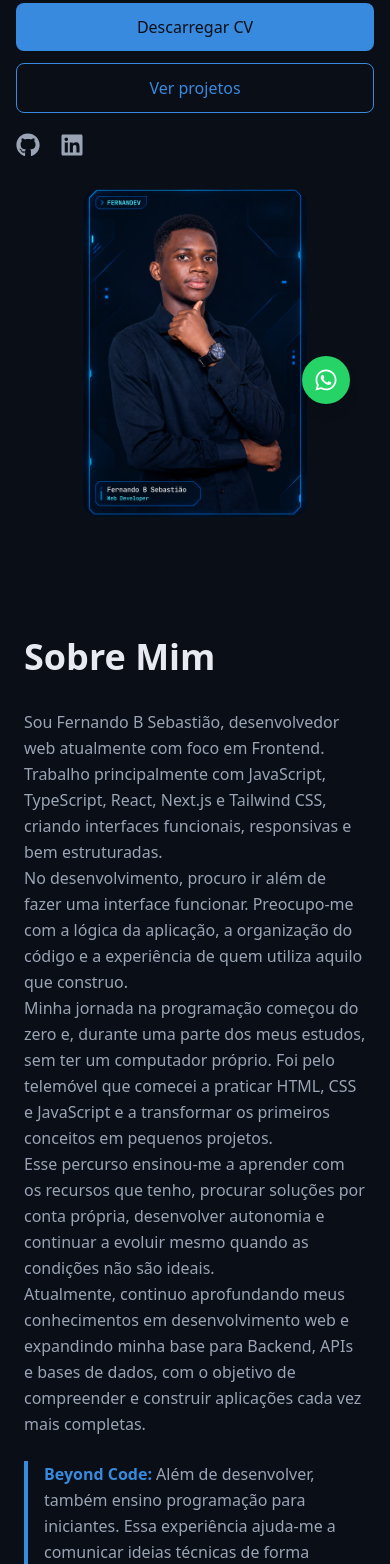
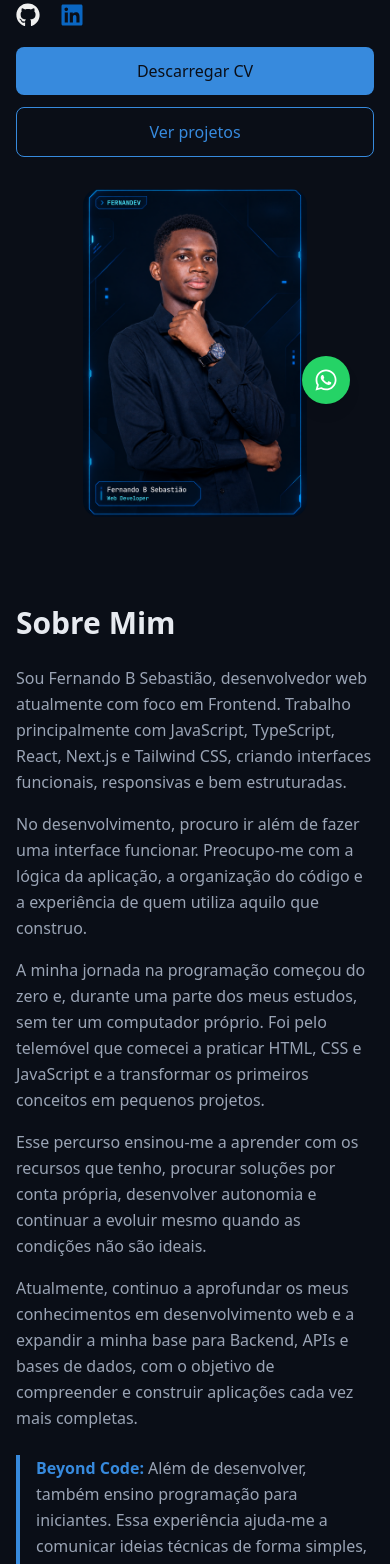
Before and after one commit to fernandev-tech/My-Portfolio, a Next.js app in the folder portfolio/: page / in a window 390 px wide. Shown: the part 400-1964 px from the top of the page. Built offline with nearby package versions, Linux system fonts and the light colour scheme.

Commit message:
Responsividade: AboutMe . Atualizações: Hero e Footer

```diff
--- a/portfolio/src/components/AboutMe/AboutMe.tsx
+++ b/portfolio/src/components/AboutMe/AboutMe.tsx
@@ -1,22 +1,22 @@
-"use client"
 
-import { useInView } from "@/hooks/useInView";
-import { useState } from "react"
+"use client";
+
+import { useState } from "react";
 
 type AboutTabs = {
-    id: string,
-    label: string,
-    content: string[],
-    format: "list" | "paragraph",
-}
+  id: string;
+  label: string;
+  content: string[];
+  format: "list" | "paragraph";
+};
 
 const aboutTabs: AboutTabs[] = [
   {
     id: "formacao-academica",
-        label: "Formação Acadêmica",
+    label: "Formação Académica",
     content: [
-            "Iniciei meus estudos no Ensino Médio em 2023 - 2024 no Instituto Politécnico Privado O Pensador do Futuro II. E atualemente estou a frequentar o meu último ano na 13ª classe no curso de Informática Geral.",
-            "Durante esse período, aprofundei conhecimentos diversas áreas da informáticaem informática e comecei a explorar programação por conta própria.",
+      "Iniciei os meus estudos no Ensino Médio em 2023 - 2024, no Instituto Politécnico Privado O Pensador do Futuro II. Atualmente, frequento o último ano, na 13.ª classe, do curso de Informática Geral.",
+      "Durante esse período, aprofundei conhecimentos em diversas áreas da informática e comecei a explorar programação por conta própria.",
     ],
     format: "paragraph",
   },
@@ -25,117 +25,132 @@ const aboutTabs: AboutTabs[] = [
     label: "Formação Profissional",
     content: ["Oratória", "Informática Básica", "Pacote Office"],
     format: "list",
-
   },
   {
     id: "idiomas",
     label: "Idiomas Falados",
     content: ["Português", "Inglês"],
     format: "list",
-
   },
 ];
 
+export function AboutMe() {
+  const [activeTab, setActiveTab] = useState<string | null>(null);
 
-
-export function AboutMe() {
-
-
-    const [activeTab, setActiveTab] = useState<string | null>(null)
-
-    const contentTab = aboutTabs.find(aboutTab => aboutTab.id === activeTab)
-
+  const contentTab = aboutTabs.find(
+    (aboutTab) => aboutTab.id === activeTab
+  );
 
   return (
-        <section id="sobre"
+    <section
+      id="sobre"
+      className="mx-auto max-w-6xl space-y-4 px-4 py-12 sm:px-6 sm:py-16 md:py-20"
+    >
+      <h2 className="mb-6 text-3xl font-bold sm:mb-8 sm:text-4xl">
+        Sobre Mim
+      </h2>
 
-            className={`max-w-6xl mx-auto px-6 py-20 space-y-4 transition-all duration-700 ease-out`}>
-
-            <h2 className="text-4xl font-bold mb-8">Sobre Mim</h2>
-            <div className="text-text-secondary leading-relaxed">
+      <div className="space-y-4 leading-relaxed text-text-secondary">
+        <p>
+          Sou Fernando B Sebastião, desenvolvedor web atualmente
+          com foco em Frontend. Trabalho principalmente com
+          JavaScript, TypeScript, React, Next.js e Tailwind CSS,
+          criando interfaces funcionais, responsivas e bem estruturadas.
+        </p>
 
         <p>
-                    Sou Fernando B Sebastião, desenvolvedor web atualmente com foco em Frontend.
-                    Trabalho principalmente com JavaScript, TypeScript, React, Next.js e
-                    Tailwind CSS, criando interfaces funcionais, responsivas e bem estruturadas.
-                </p>
-                <p>
-                    No desenvolvimento, procuro ir além de fazer uma interface funcionar.
-                    Preocupo-me com a lógica da aplicação, a organização do código e a
-                    experiência de quem utiliza aquilo que construo.
-                </p>
-                <p>
-                    Minha jornada na programação começou do zero e, durante uma parte dos
-                    meus estudos, sem ter um computador próprio. Foi pelo telemóvel que
-                    comecei a praticar HTML, CSS e JavaScript e a transformar os primeiros
-                    conceitos em pequenos projetos.
-                </p>
-                <p>
-                    Esse percurso ensinou-me a aprender com os recursos que tenho, procurar
-                    soluções por conta própria, desenvolver autonomia e continuar a evoluir mesmo quando as
-                    condições não são ideais.
-                </p>
-                <p>
-                    Atualmente, continuo aprofundando meus conhecimentos em desenvolvimento
-                    web e expandindo minha base para Backend, APIs e bases de dados, com o
-                    objetivo de compreender e construir aplicações cada vez mais completas.
-                </p>
-                <p className="mt-6 border-l-4 border-accent pl-4">
-                    <span className="text-accent font-semibold">Beyond Code: </span>
-                    Além de desenvolver, também ensino programação para iniciantes. Essa
-                    experiência ajuda-me a comunicar ideias técnicas de forma simples,
-                    trabalhar com diferentes pessoas e continuar a aprender enquanto ensino.
+          No desenvolvimento, procuro ir além de fazer uma interface
+          funcionar. Preocupo-me com a lógica da aplicação, a
+          organização do código e a experiência de quem utiliza
+          aquilo que construo.
         </p>
 
+        <p>
+          A minha jornada na programação começou do zero e, durante
+          uma parte dos meus estudos, sem ter um computador próprio.
+          Foi pelo telemóvel que comecei a praticar HTML, CSS e
+          JavaScript e a transformar os primeiros conceitos em
+          pequenos projetos.
+        </p>
+
+        <p>
+          Esse percurso ensinou-me a aprender com os recursos que
+          tenho, procurar soluções por conta própria, desenvolver
+          autonomia e continuar a evoluir mesmo quando as condições
+          não são ideais.
+        </p>
+
+        <p>
+          Atualmente, continuo a aprofundar os meus conhecimentos
+          em desenvolvimento web e a expandir a minha base para
+          Backend, APIs e bases de dados, com o objetivo de
+          compreender e construir aplicações cada vez mais completas.
+        </p>
+
+        <p className="mt-6 border-l-4 border-accent pl-4">
+          <span className="font-semibold text-accent">
+            Beyond Code:{" "}
+          </span>
+          Além de desenvolver, também ensino programação para
+          iniciantes. Essa experiência ajuda-me a comunicar ideias
+          técnicas de forma simples, trabalhar com diferentes
+          pessoas e continuar a aprender enquanto ensino.
+        </p>
       </div>
-            <div className="flex gap-4 mt-8">
-                {aboutTabs.map(aboutTab => (
-                    <button key={aboutTab.id} id={aboutTab.id}
-                        className={`px-4 py-2 rounded-lg font-medium transition-colors ${aboutTab.id === activeTab ? "bg-accent text-primary" : "bg-surface text-text-secondary"}
-`}
+
+      {/* Botões das informações adicionais */}
+      <div className="mt-8 flex flex-wrap gap-3">
+        {aboutTabs.map((aboutTab) => (
+          <button
+            key={aboutTab.id}
+            type="button"
+            aria-expanded={aboutTab.id === activeTab}
+            aria-controls="about-tab-panel"
+            className={`max-w-full rounded-lg px-3 py-2 text-sm font-medium transition-colors sm:px-4 sm:text-base ${
+              aboutTab.id === activeTab
+                ? "bg-accent text-primary"
+                : "bg-surface text-text-secondary"
+            }`}
             onClick={() => {
-                            aboutTab.id === activeTab ? setActiveTab(null) : setActiveTab(aboutTab.id)
-                        }}>
+              setActiveTab(
+                aboutTab.id === activeTab ? null : aboutTab.id
+              );
+            }}
+          >
             {aboutTab.label}
           </button>
         ))}
       </div>
+
+      {/* Painel de conteúdo */}
       <div
-                className={`overflow-hidden
-                    ${contentTab ? "max-h-250 opacity-100 mt-6 p-6 bg-surface rounded-xl" : "max-h-0 opacity-0"
-                    }`}>
+        id="about-tab-panel"
+        aria-live="polite"
+        className={`overflow-hidden transition-all duration-300 ${
+          contentTab
+            ? "mt-6 max-h-160 rounded-xl bg-surface p-4 opacity-100 sm:p-6"
+            : "max-h-0 p-0 opacity-0"
+        }`}
+      >
         {contentTab?.format === "list" ? (
           <ul className="space-y-2">
-                        {contentTab.content.map((item, index) => (
-                            <li key={index}
-                                className="text-text-secondary">
+            {contentTab.content.map((item) => (
+              <li key={item} className="text-text-secondary">
                 {item}
               </li>
             ))}
           </ul>
         ) : (
-                    contentTab?.content.map((paragrafo, index) => (
-                        <p key={index}
-                            className="text-text-secondary"
-                        >{paragrafo}</p>
+          contentTab?.content.map((paragraph, index) => (
+            <p
+              key={index}
+              className="mb-3 leading-relaxed text-text-secondary last:mb-0"
+            >
+              {paragraph}
+            </p>
           ))
         )}
-
       </div>
     </section>
-    )
+  );
 }
-{/*
-  contentTab?. — optional chaining: se contentTab for undefined
-  (nenhum tab ativo), para aqui e não tenta acessar .content,
-  evitando que o programa quebre.
-
-  .content.map((item, index) => ...) — percorre o array de
-  strings do tab ativo (ex: ["Português", "Inglês"]), gerando
-  um <li> pra cada item.
-
-  key={index} — usamos o índice da posição (não um id) porque
-  esses itens são strings simples, sem identificador próprio,
-  e a lista é fixa (não muda dinamicamente com ações do usuário).
-  Ver /estudo-key-id-vs-index.md pra mais detalhe.
-*/}
--- a/portfolio/src/components/Footer/Footer.tsx
+++ b/portfolio/src/components/Footer/Footer.tsx
@@ -51,7 +51,7 @@ export function Footer() {
     <footer className="flex flex-col items-center gap-6 border-t-2 border-accent/10 bg-primary px-4 py-8 font-mono md:grid md:grid-cols-[1fr_auto_1fr] md:gap-8 md:px-8 lg:px-12">
       {/* Marca */}
       <div className="flex flex-col items-center gap-2 md:items-start">
-        <h2 className="text-lg font-bold text-[#378add]">
+        <h2 className="text-lg font-bold text-accent">
           Fernandev
         </h2>
 
--- a/portfolio/src/components/Hero/Hero.tsx
+++ b/portfolio/src/components/Hero/Hero.tsx
@@ -1,22 +1,26 @@
 import Image from "next/image";
 import { FaGithub, FaLinkedin } from "react-icons/fa";
+import type { IconType } from "react-icons";
 
 type WorkLink = {
     label: string;
     href: string;
-    Icon: React.ReactNode;
+    Icon: IconType;
+    color: string,
 };
 
 const workLinks: WorkLink[] = [
     {
         label: "GitHub",
         href: "https://github.com/fernandev-tech",
-        Icon: <FaGithub />,
+        Icon: FaGithub,
+        color: "#F0F0F0",
     },
     {
         label: "LinkedIn",
         href: "https://linkedin.com/fernandobsebastiao",
-        Icon: <FaLinkedin />,
+        Icon: FaLinkedin,
+        color: "#0A66C2",
     },
 ];
 
@@ -46,15 +50,28 @@ export function Hero() {
                         à experiência do utilizador (UI/UX) e uma evolução
                         contínua em engenharia de software.
                     </p>
-
+                    {/* Redes sociais */}
+                    <div className="flex items-center gap-5">
+                        {workLinks.map(({ label, href, Icon, color }) => (
+                            <a
+                                key={href}
+                                href={href}
+                                target="_blank"
+                                rel="noopener noreferrer"
+                                aria-label={label}
+                                style={{ color }}
+                                className="text-2xl text-text-secondary transition-colors hover:text-accent"
+                            >
+                                <Icon />
+                            </a>
+                        ))}
+                    </div>
                     {/* Botões */}
                     <div className="flex w-full flex-col gap-3 sm:w-auto sm:flex-row sm:flex-wrap">
-                        <a
-                            href="/Fernando-CV.pdf"
+                        <a href="/Fernando-CV.pdf"
                             target="_blank"
                             rel="noopener noreferrer"
-                            className="w-full rounded-lg bg-accent px-6 py-3 text-center font-medium text-primary transition-opacity hover:opacity-90 sm:w-auto"
-                        >
+                            className="w-full rounded-lg bg-accent px-6 py-3 text-center font-medium text-primary transition-opacity hover:opacity-90 sm:w-auto">
                             Descarregar CV
                         </a>
 
@@ -66,21 +83,7 @@ export function Hero() {
                         </a>
                     </div>
 
-                    {/* Redes sociais */}
-                    <div className="flex items-center gap-5">
-                        {workLinks.map(({ label, href, Icon }) => (
-                            <a
-                                key={href}
-                                href={href}
-                                target="_blank"
-                                rel="noopener noreferrer"
-                                aria-label={label}
-                                className="text-2xl text-text-secondary transition-colors hover:text-accent"
-                            >
-                                {Icon}
-                            </a>
-                        ))}
-                    </div>
+
                 </div>
 
                 {/* Fotografia */}
```
Lines whose indentation alone changed are shown as unchanged.
